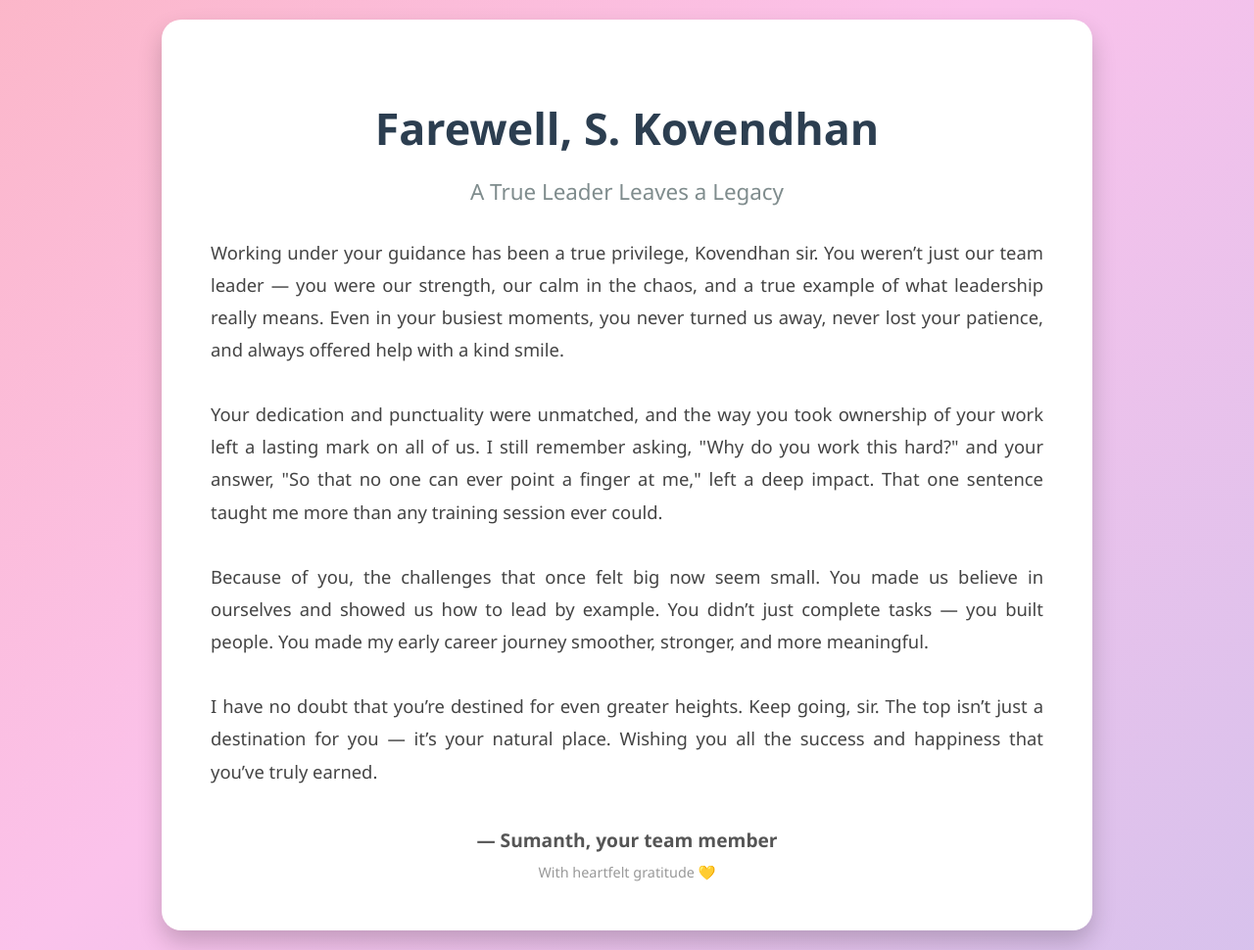
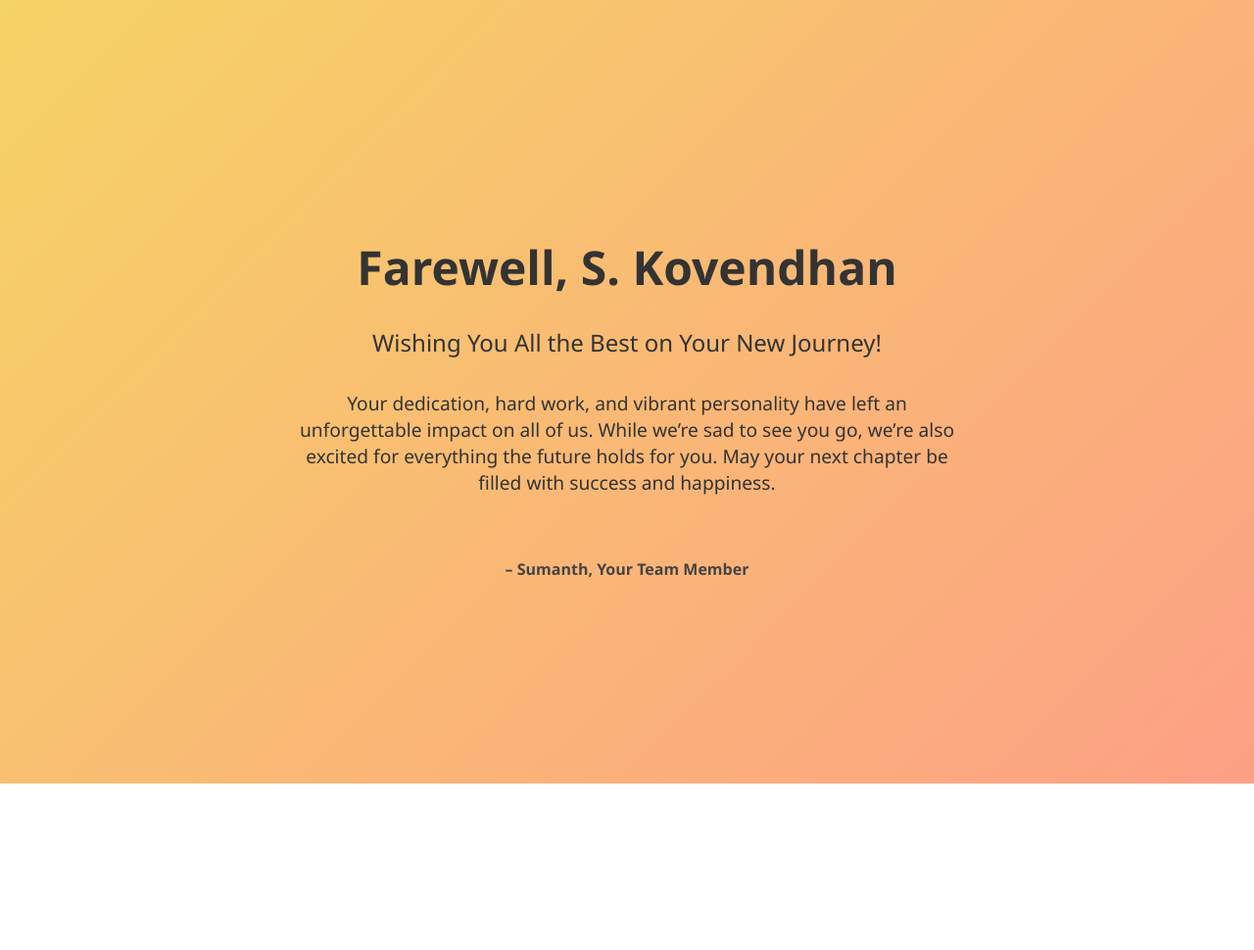
Before and after one commit to sumanth9951/farewell, a plain HTML site: page index.html in a window 1280 px wide. Shown: the whole page at 98% size. After the commit the page ends 800 px from the top, so only its background shows below. Drawn offline with Linux system fonts and the light colour scheme.

Commit message:
Update index.html

```diff
--- a/index.html
+++ b/index.html
@@ -1,88 +1,55 @@
 <!DOCTYPE html>
 <html lang="en">
 <head>
-  <meta charset="UTF-8" />
-  <meta name="viewport" content="width=device-width, initial-scale=1.0"/>
-  <title>Farewell, S. Kovendhan</title>
+  <meta charset="UTF-8">
+  <meta name="viewport" content="width=device-width, initial-scale=1">
+  <title>Farewell - S.Kovendhan</title>
   <style>
     body {
       margin: 0;
-      font-family: 'Segoe UI', Tahoma, Geneva, Verdana, sans-serif;
-      background: linear-gradient(135deg, #f6d365, #fda085, #fbc2eb, #a6c1ee);
-      background-size: 400% 400%;
-      animation: gradientBG 15s ease infinite;
+      font-family: 'Segoe UI', sans-serif;
+      background: linear-gradient(135deg, #f6d365 0%, #fda085 100%);
+      color: #333;
       display: flex;
+      flex-direction: column;
+      align-items: center;
       justify-content: center;
-      align-items: center;
-      min-height: 100vh;
-      color: #333;
-    }
-
-    @keyframes gradientBG {
-      0% { background-position: 0% 50%; }
-      50% { background-position: 100% 50%; }
-      100% { background-position: 0% 50%; }
-    }
-
-    .container {
-      background: white;
-      border-radius: 20px;
-      box-shadow: 0 12px 24px rgba(0, 0, 0, 0.2);
-      padding: 50px;
-      max-width: 850px;
-      margin: 20px;
+      height: 100vh;
       text-align: center;
     }
 
     h1 {
-      font-size: 2.8em;
-      color: #2c3e50;
-      margin-bottom: 5px;
+      font-size: 3rem;
+      margin-bottom: 0.5rem;
     }
 
     h2 {
-      font-size: 1.4em;
-      color: #7f8c8d;
-      margin-bottom: 30px;
-      font-weight: normal;
+      font-weight: 500;
+      margin-bottom: 2rem;
     }
 
     p {
-      font-size: 1.15em;
-      line-height: 1.8;
-      color: #444;
-      text-align: justify;
-    }
-
-    .signature {
-      margin-top: 40px;
-      font-size: 1.2em;
-      font-weight: bold;
-      color: #555;
+      font-size: 1.2rem;
+      max-width: 700px;
+      margin: 0 auto 2rem;
     }
 
     .footer {
-      margin-top: 10px;
-      font-size: 0.9em;
-      color: #999;
+      font-weight: bold;
+      font-size: 1rem;
+      margin-top: 2rem;
+      color: #444;
     }
   </style>
 </head>
 <body>
-  <div class="container">
-    <h1>Farewell, S. Kovendhan</h1>
-    <h2>A True Leader Leaves a Legacy</h2>
-    <p>
-      Working under your guidance has been a true privilege, Kovendhan sir. You weren’t just our team leader — you were our strength, our calm in the chaos, and a true example of what leadership really means. Even in your busiest moments, you never turned us away, never lost your patience, and always offered help with a kind smile. <br><br>
-
-      Your dedication and punctuality were unmatched, and the way you took ownership of your work left a lasting mark on all of us. I still remember asking, "Why do you work this hard?" and your answer, "So that no one can ever point a finger at me," left a deep impact. That one sentence taught me more than any training session ever could. <br><br>
-
-      Because of you, the challenges that once felt big now seem small. You made us believe in ourselves and showed us how to lead by example. You didn’t just complete tasks — you built people. You made my early career journey smoother, stronger, and more meaningful. <br><br>
-
-      I have no doubt that you’re destined for even greater heights. Keep going, sir. The top isn’t just a destination for you — it’s your natural place. Wishing you all the success and happiness that you’ve truly earned.
-    </p>
-    <div class="signature">— Sumanth, your team member</div>
-    <div class="footer">With heartfelt gratitude 💛</div>
+  <h1>Farewell, S. Kovendhan</h1>
+  <h2>Wishing You All the Best on Your New Journey!</h2>
+  <p>
+    Your dedication, hard work, and vibrant personality have left an unforgettable impact on all of us. While we’re sad to see you go, we’re also excited for everything the future holds for you. May your next chapter be filled with success and happiness.
+  </p>
+  <div class="footer">
+    – Sumanth, Your Team Member
   </div>
 </body>
 </html>
```
